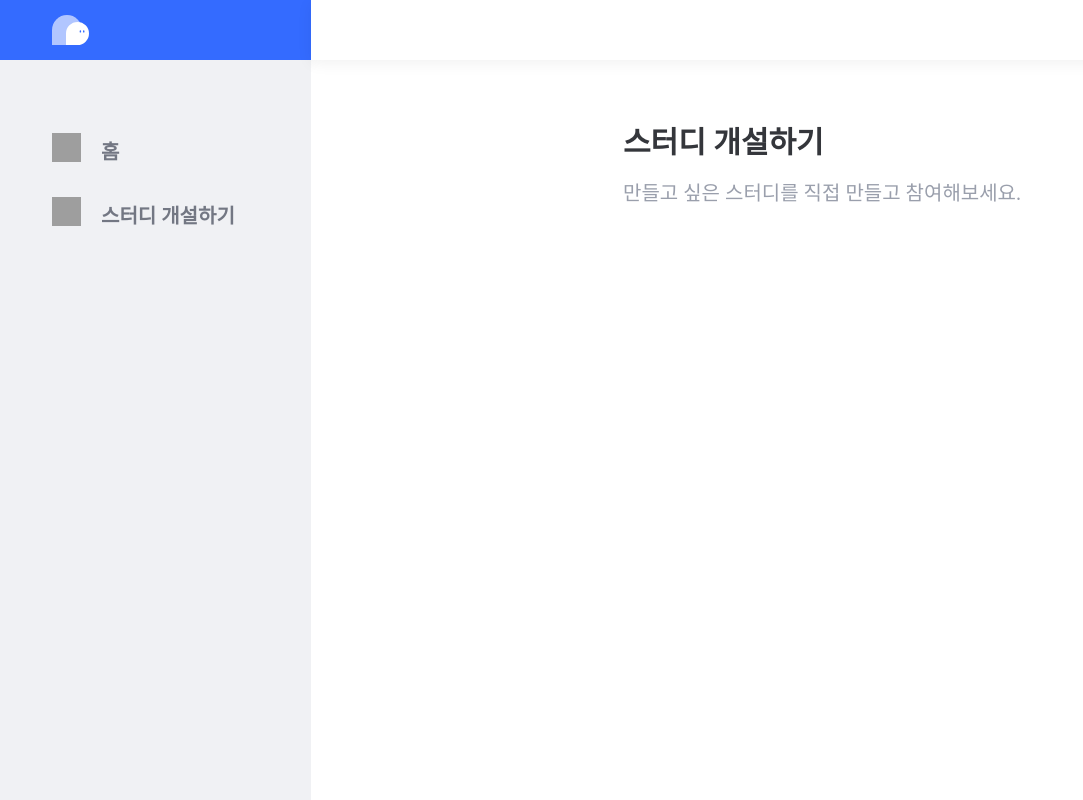
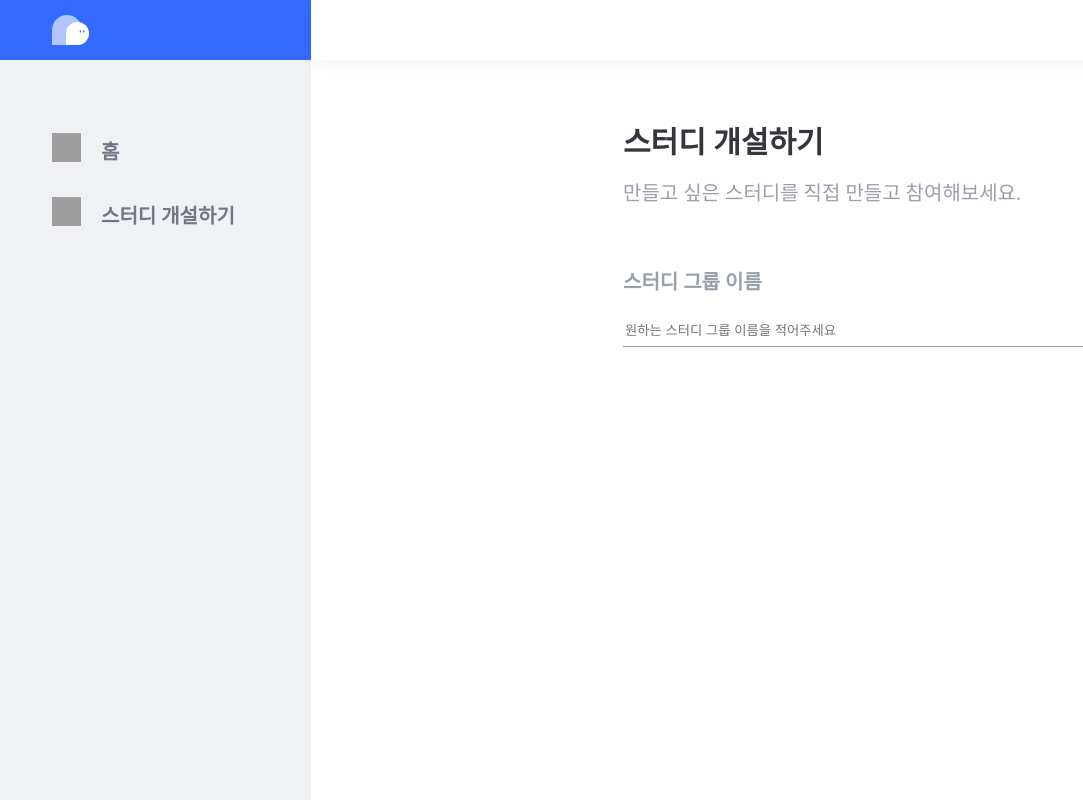
Before and after one commit to real-compacted-developer/connect-class, a React (Create React App) app in the folder front/: page /study/create in a window 1280 px wide. Shown: the top 800 px of the page, without its empty margins (0-1083 px from the left). Built offline with nearby package versions, Linux system fonts and the light colour scheme; no server answers; grey boxes are pictures that could not be loaded; a web font is replaced by a local one.

Commit message:
feat: Add StudyGroupName form

```diff
--- /dev/null
+++ b/front/src/components/StudyCreate/StudyNameInput.tsx
@@ -0,0 +1,32 @@
+import React from "react";
+import styled from "styled-components";
+
+const InputTitle = styled.p`
+  font-family: "Gmarket Sans";
+  font-size: 20px;
+  font-weight: bold;
+  font-stretch: normal;
+  font-style: normal;
+  line-height: 1.2;
+  letter-spacing: normal;
+  text-align: left;
+  color: #9a9fac;
+`;
+
+const InputForm = styled.input`
+  width: 660px;
+  height: 30px;
+  border: none;
+  border-bottom: 1px #9a9fac solid;
+`;
+
+export default class StudyNameInput extends React.Component {
+  render() {
+    return (
+      <>
+        <InputTitle>스터디 그룹 이름</InputTitle>
+        <InputForm placeholder="원하는 스터디 그룹 이름을 적어주세요" />
+      </>
+    );
+  }
+}
--- a/front/src/pages/StudyCreatePage.tsx
+++ b/front/src/pages/StudyCreatePage.tsx
@@ -2,6 +2,7 @@ import React from "react";
 import styled from "styled-components";
 import CreateSideBar from "../components/StudyCreate/CreateSideBar";
 import Header from "../components/StudyCreate/Body/Header";
+import StudyNameInput from "../components/StudyCreate/StudyNameInput";
 
 const Wrapper = styled.div`
   display: flex;
@@ -42,6 +43,10 @@ const SubTitle = styled.p`
   color: #9a9fac;
 `;
 
+const Blank = styled.div`
+  margin-top: 65px;
+`;
+
 class StudyCreate extends React.Component {
   render() {
     return (
@@ -52,6 +57,8 @@ class StudyCreate extends React.Component {
           <Body>
             <Title>스터디 개설하기</Title>
             <SubTitle>만들고 싶은 스터디를 직접 만들고 참여해보세요.</SubTitle>
+            <Blank />
+            <StudyNameInput />
           </Body>
         </BodyWrapper>
       </Wrapper>
```
